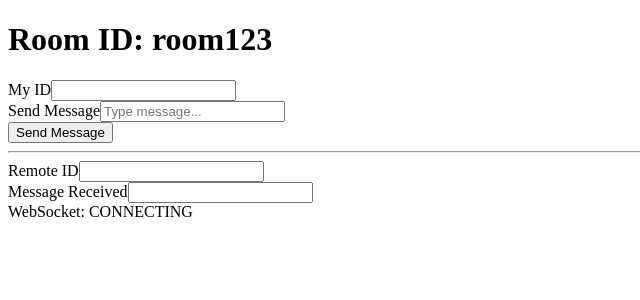
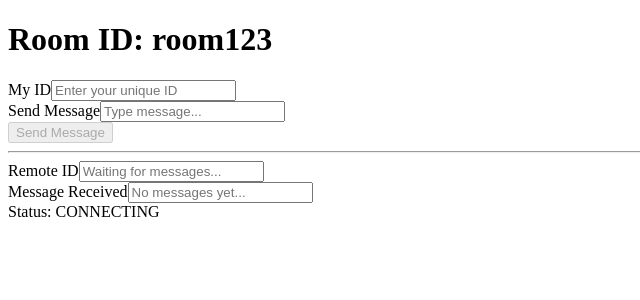
Before and after one commit to Hymanshu-jha/webrtc, a React (Vite) app in the folder frontend/: page / in a window 1280 px wide. Shown: the top 300 px of the page, without its empty margins (0-640 px from the left). Built offline with nearby package versions, Linux system fonts and the light colour scheme; no server answers.

Commit message:
websocket implementation

```diff
--- a/frontend/src/App.jsx
+++ b/frontend/src/App.jsx
@@ -6,8 +6,7 @@ function App() {
   const roomId = 'room123';
   const socketRef = useRef(null);
 
-  const [myId, setMyId] = useState(null);
-
+  const [myId, setMyId] = useState('');
   const [remoteId, setRemoteId] = useState(null);
   const [messageInput, setMessageInput] = useState('');
   const [messageReceived, setMessageReceived] = useState('');
@@ -56,33 +55,56 @@ function App() {
   }, []);
 
   const handleMessageReceived = (msg) => {
-    setMessageReceived('');
-
     if (!msg) {
       console.log('null msg object received');
       return;
     }
 
+    console.log('Received message:', msg);
+
+    // Handle different message types
+    if (msg.type === 'error') {
+      console.error('Server error:', msg.message);
+      alert(`Server error: ${msg.message}`);
+      return;
+    }
+
+    if (msg.type === 'message') {
       if (msg?.senderId) {
         setRemoteId(msg.senderId);
       }
 
       if (msg?.message) {
         setMessageReceived(msg.message);
+
+        // Send acknowledgment only if we have a valid myId
+        if (myId && socketRef.current?.readyState === WebSocket.OPEN) {
           socketRef.current.send(
             JSON.stringify({
               type: 'ack',
-          message: `message received ${msg.message}`,
+              message: `message received: ${msg.message}`,
               senderId: myId,
             })
           );
+        }
+      }
     }
   };
 
   const handleSendMessage = (e) => {
     e.preventDefault();
 
-    if (socketRef.current.readyState === WebSocket.OPEN) {
+    if (!myId.trim()) {
+      alert('Please enter your ID first');
+      return;
+    }
+
+    if (!messageInput.trim()) {
+      alert('Please enter a message');
+      return;
+    }
+
+    if (socketRef.current?.readyState === WebSocket.OPEN) {
       socketRef.current.send(
         JSON.stringify({
           message: messageInput,
@@ -93,7 +115,8 @@ function App() {
       );
       setMessageInput('');
     } else {
-      console.log('There seems to be a connection problem');
+      console.log('WebSocket is not connected');
+      alert('Connection problem. Please try again.');
     }
   };
 
@@ -107,8 +130,9 @@ function App() {
           <input
             type="text"
             value={myId}
-            onChange={(e) => {setMyId(e.target.value)}}
-            className="mt-1 w-full border rounded px-3 py-2 text-gray-700 bg-gray-100"
+            onChange={(e) => setMyId(e.target.value)}
+            placeholder="Enter your unique ID"
+            className="mt-1 w-full border rounded px-3 py-2 text-gray-700 focus:outline-none focus:ring-2 focus:ring-blue-500"
           />
         </div>
 
@@ -119,13 +143,15 @@ function App() {
             placeholder="Type message..."
             value={messageInput}
             onChange={(e) => setMessageInput(e.target.value)}
-            className="mt-1 w-full border rounded px-3 py-2"
+            onKeyPress={(e) => e.key === 'Enter' && handleSendMessage(e)}
+            className="mt-1 w-full border rounded px-3 py-2 focus:outline-none focus:ring-2 focus:ring-blue-500"
           />
         </div>
 
         <button
           onClick={handleSendMessage}
-          className="bg-blue-500 text-white px-4 py-2 rounded hover:bg-blue-600 transition"
+          disabled={!myId.trim() || connectionState !== 'OPEN'}
+          className="bg-blue-500 text-white px-4 py-2 rounded hover:bg-blue-600 transition disabled:bg-gray-400 disabled:cursor-not-allowed"
         >
           Send Message
         </button>
@@ -138,6 +164,7 @@ function App() {
             type="text"
             value={remoteId || ''}
             readOnly
+            placeholder="Waiting for messages..."
             className="mt-1 w-full border rounded px-3 py-2 text-gray-700 bg-gray-100"
           />
         </div>
@@ -148,12 +175,17 @@ function App() {
             type="text"
             value={messageReceived}
             readOnly
+            placeholder="No messages yet..."
             className="mt-1 w-full border rounded px-3 py-2 text-gray-700 bg-gray-100"
           />
         </div>
 
-        <div className="text-sm text-gray-500 mt-2">
-          WebSocket: {connectionStatus[socketRef.current?.readyState || 0]}
+        <div className={`text-sm mt-2 ${
+          connectionState === 'OPEN' ? 'text-green-600' :
+          connectionState === 'ERROR' ? 'text-red-600' :
+          'text-yellow-600'
+        }`}>
+          Status: {connectionState}
         </div>
       </div>
     </div>
```
Also changed, not shown: 1 other file (tests, documents, lock files or other folders). Lines whose indentation alone changed are shown as unchanged.
